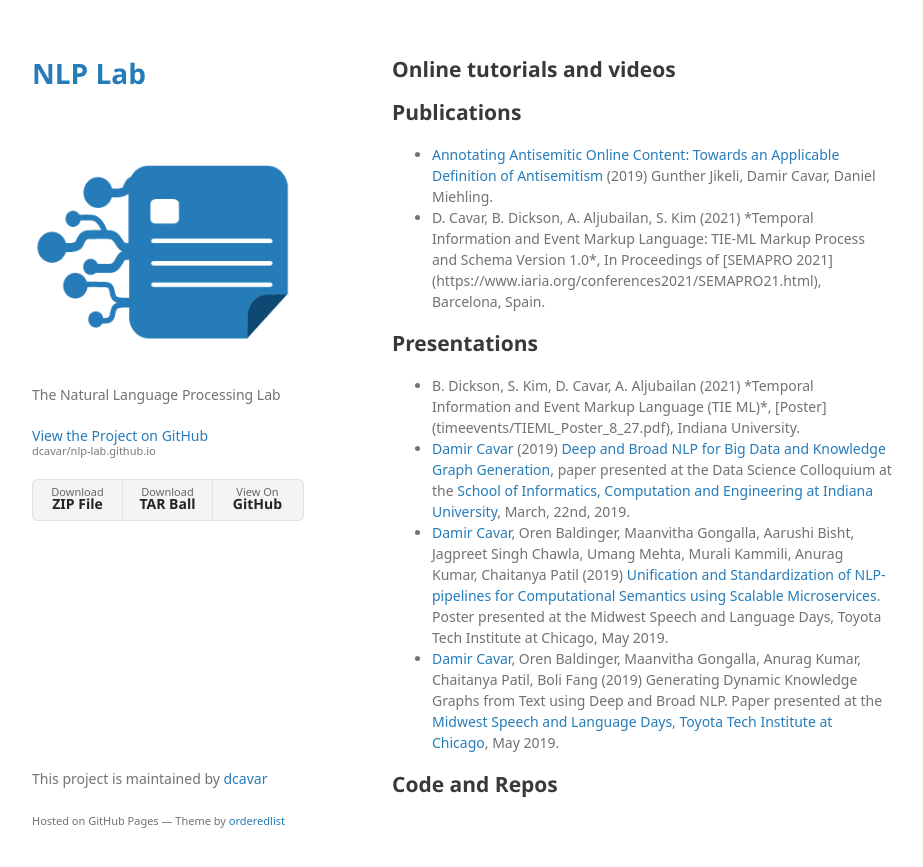
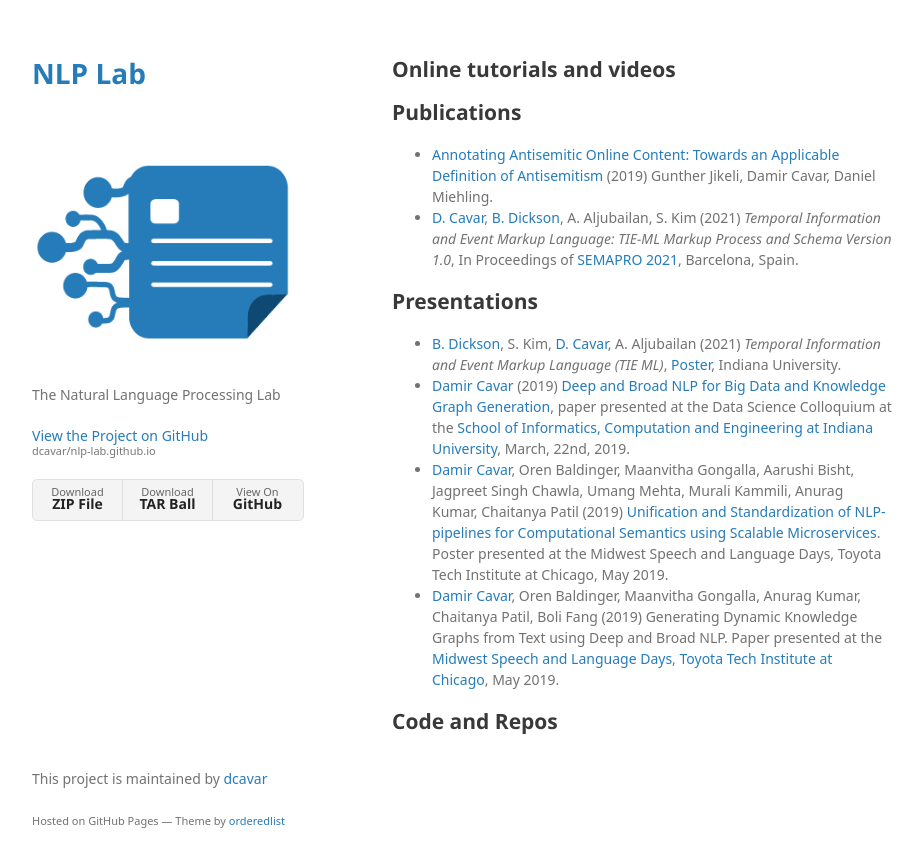
Before and after one commit to dcavar/nlp-lab.github.io, a Jekyll site: the page built from publications.md, in a window 1280 px wide. Shown: the top 867 px of the page, without its empty margins (178-1101 px from the left). Built offline with Jekyll 4.4.1, drawn with Linux system fonts in a browser that asks for light colours; some web fonts are replaced; our own code applies the rules of GitHub Pages for plain Markdown files.

Commit message:
fixed citations, fixed typo on poster

```diff
--- a/publications.md
+++ b/publications.md
@@ -14,7 +14,7 @@ permalink: /publications/
 <ul>
 <li><a href="https://arxiv.org/ftp/arxiv/papers/1910/1910.01214.pdf">Annotating Antisemitic Online Content: Towards an  Applicable Definition of Antisemitism</a> (2019) Gunther Jikeli, Damir Cavar, Daniel Miehling.
 </li>
-<li>D. Cavar, B. Dickson, A. Aljubailan, S. Kim (2021) *Temporal Information and Event Markup Language: TIE-ML Markup Process and Schema Version 1.0*, In Proceedings of [SEMAPRO 2021](https://www.iaria.org/conferences2021/SEMAPRO21.html), Barcelona, Spain.
+<li><a href="http://damir.cavar.me/">D. Cavar</a>, <a href="https://www.linkedin.com/in/billy-dickson/">B. Dickson</a>, A. Aljubailan, S. Kim (2021) <i>Temporal Information and Event Markup Language: TIE-ML Markup Process and Schema Version 1.0</i>, In Proceedings of <a href = "https://www.iaria.org/conferences2021/SEMAPRO21.html">SEMAPRO 2021</a>, Barcelona, Spain.
 </li>
 </ul>
 
@@ -22,8 +22,8 @@ permalink: /publications/
 ## Presentations
 
 <ul>
-<li>B. Dickson, S. Kim, D. Cavar, A. Aljubailan (2021) *Temporal Information and Event Markup Language (TIE
-ML)*, [Poster](timeevents/TIEML_Poster_8_27.pdf), Indiana University.</li>
+<li><a href="https://www.linkedin.com/in/billy-dickson/">B. Dickson</a>, S. Kim, <a href="http://damir.cavar.me/">D. Cavar</a>, A. Aljubailan (2021) <i>Temporal Information and Event Markup Language (TIE
+ML)</i>, <a href= "/timeevents/TIEML_Poster_8_27.pdf">Poster</a>, Indiana University.</li>
 <li><a href="http://damir.cavar.me/">Damir Cavar</a> (2019) <a href="/pubs/Deep_and_Broad_NLP_for_Big_Data_and_Knowledge_Graph_Generation.pdf">Deep and Broad NLP for Big Data and Knowledge Graph Generation</a>, paper presented at the Data Science Colloquium at the <a href="https://sice.indiana.edu/">School of Informatics, Computation and Engineering at Indiana University</a>, March, 22nd, 2019.</li>
 
 <li><a href="http://damir.cavar.me/">Damir Cavar</a>, Oren Baldinger, Maanvitha Gongalla, Aarushi Bisht, Jagpreet Singh Chawla, Umang Mehta, Murali Kammili, Anurag Kumar, Chaitanya Patil (2019) <a href="/pubs/TTI_Chicago_Poster_2019.pdf">Unification and Standardization of NLP-pipelines for Computational Semantics using Scalable Microservices</a>. Poster presented at the Midwest Speech and Language Days, Toyota Tech Institute at Chicago, May 2019.</li>
```
Also changed, not shown: 1 other file.
